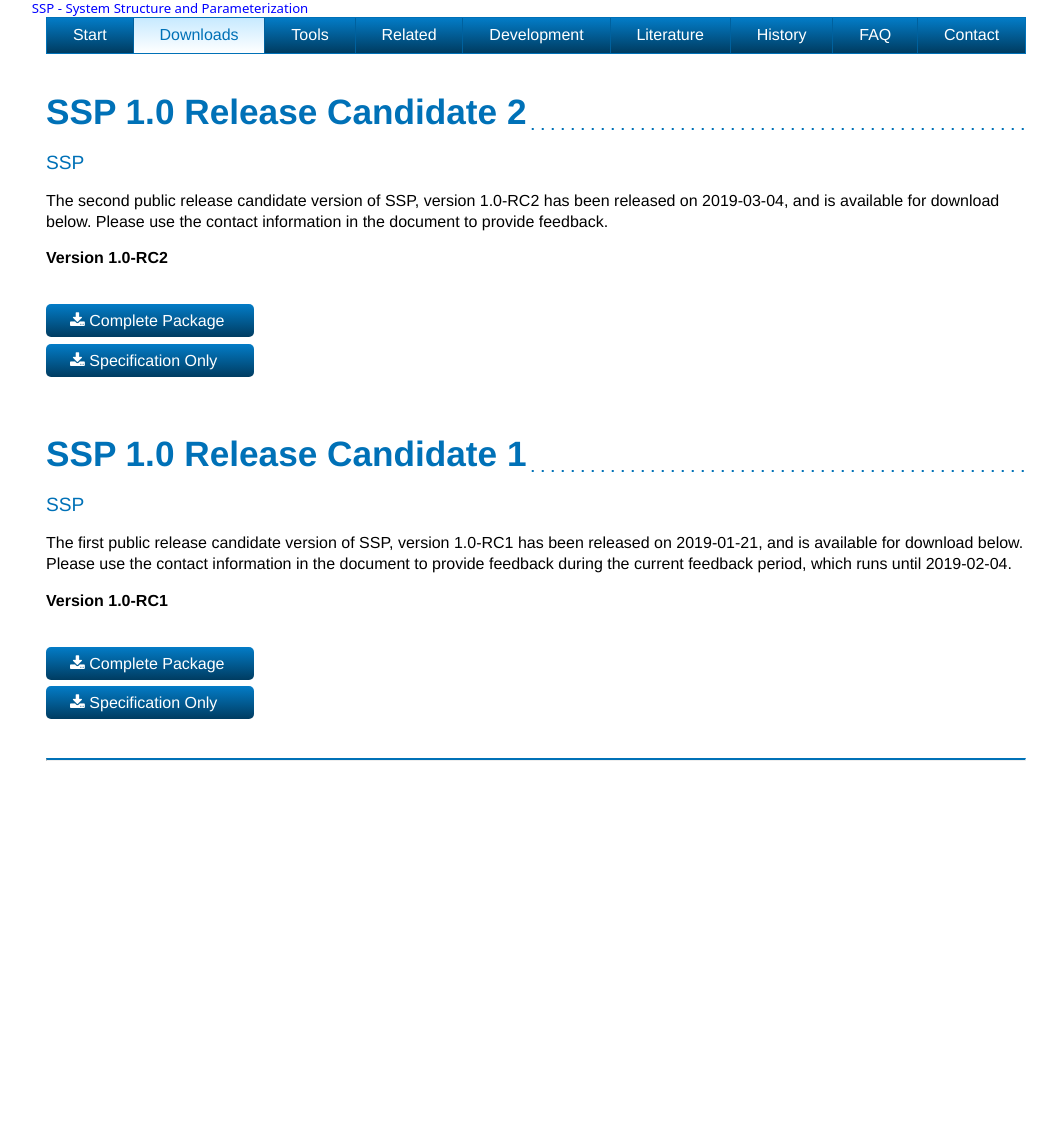
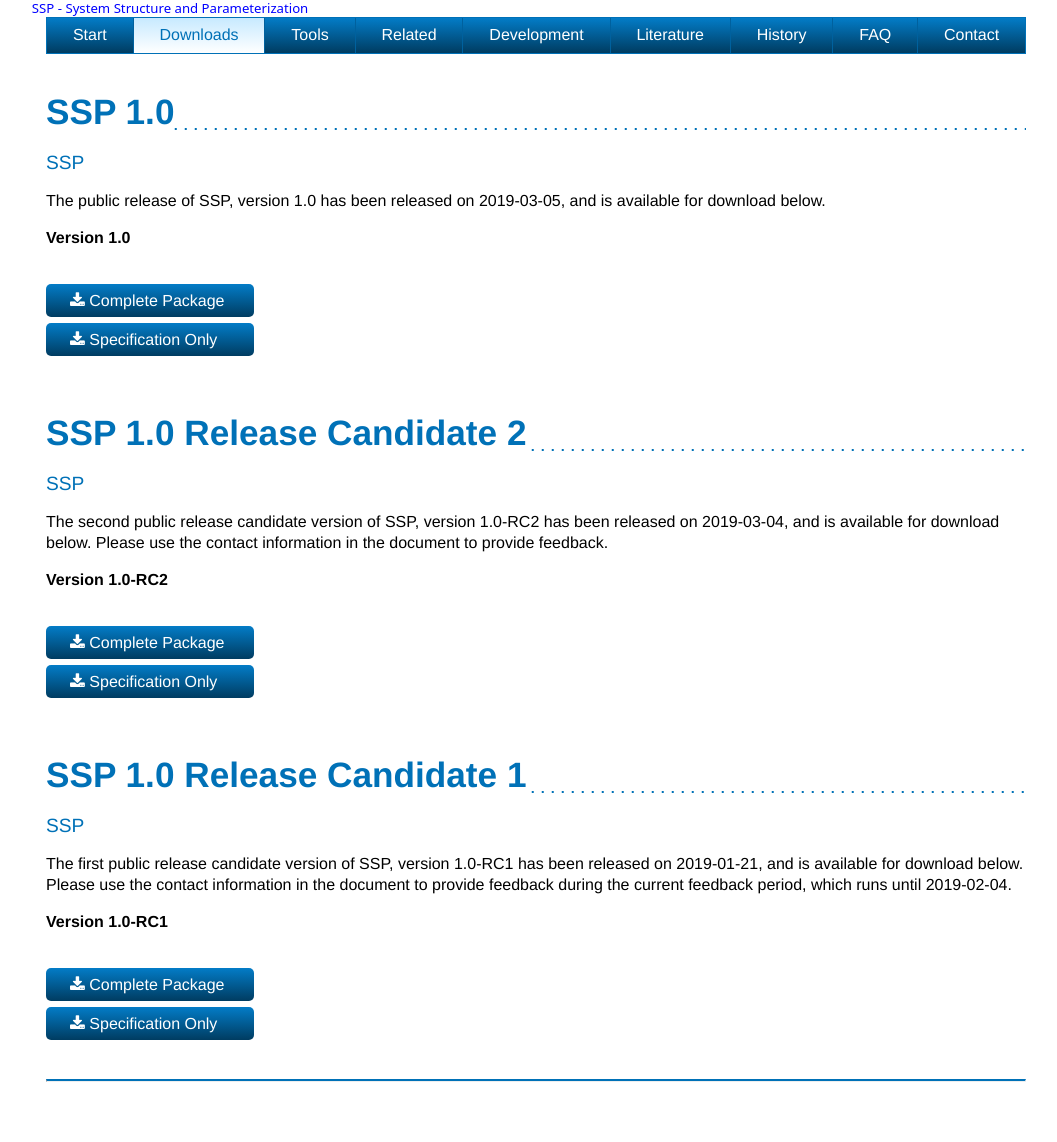
Before and after one commit to modelica/ssp-standard.org, a Jekyll site: the page built from pages/downloads/index.html, in a window 1280 px wide. Shown: the whole page, without its empty margins (104-1161 px from the left). Built offline with Jekyll 4.4.1, drawn with Linux system fonts in a browser that asks for light colours; before the commit the page ends 900 px from its top, so only the background shows below that.

Commit message:
Publish SSP 1.0 publically

```diff
--- a/pages/downloads/index.html
+++ b/pages/downloads/index.html
@@ -4,6 +4,18 @@ permalink: "/downloads/"
 layout: default
 ---
 
+<section class="section">
+    <h2 class="title title-one">SSP 1.0</h2>
+    <article class="contentbox">
+        <h3 class="title title-two contentbox-title">SSP</h3>
+        <p class="contentbox-content">
+            <p>The public release of SSP, version 1.0 has been released on 2019-03-05, and is available for download below.</p>
+        </p>
+        <p class="contentbox-version"><strong>Version 1.0</strong></p>
+        <a class="button button-width contentbox-button" href="/publications/SSP10/SSP10.zip"><i class="fa fa-download" aria-hidden="true"></i> Complete Package</a>
+        <a class="button button-width contentbox-button" href="/publications/SSP10/SystemStructureAndParameterization10.pdf"><i class="fa fa-download" aria-hidden="true"></i> Specification Only</a>
+    </article>
+</section>
 <section class="section">
     <h2 class="title title-one">SSP 1.0 Release Candidate 2</h2>
     <article class="contentbox">
```
Also changed, not shown: _posts/news/2019-03-05-SSP-1-0-Available.markdown (added, +8 -0 lines), 2 other files.
